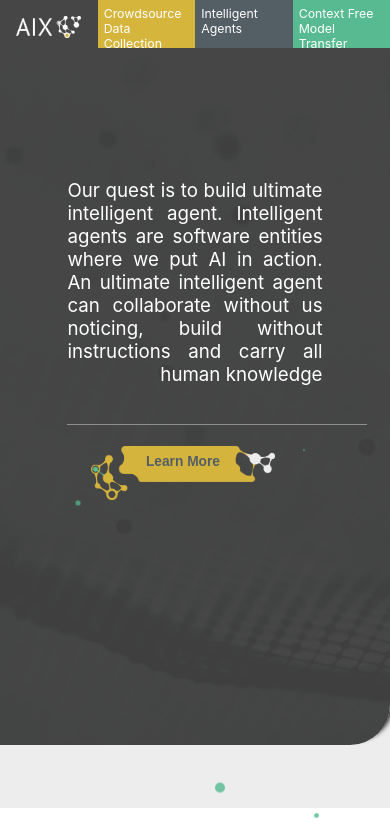
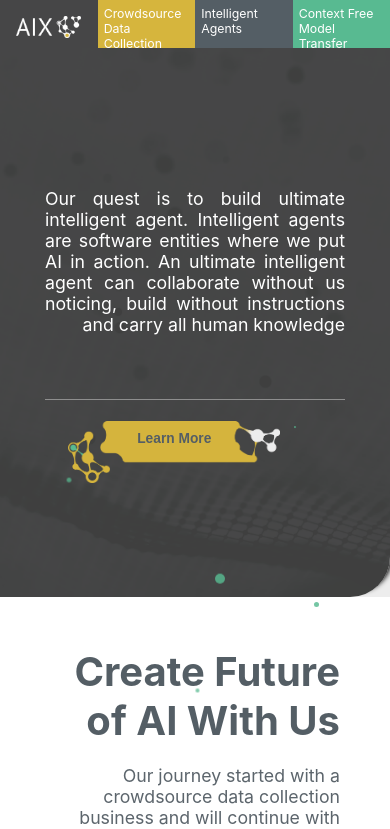
Before and after one commit to reginz/reginz.github.io, a React (Create React App) app: page / in a window 390 px wide. Shown: the top 829 px of the page. Built offline with nearby package versions, Linux system fonts and the light colour scheme.

Commit message:
Update HeroSection.css

```diff
--- a/src/components/HeroSection.css
+++ b/src/components/HeroSection.css
@@ -6,7 +6,7 @@
     background-color: #ededed;
 }
 .hero-container{
-    font-size: 2vw;
+    font-size: calc(1.3vw + 1vh);
     background: url(./Dark_background.png);
     background-size: cover;
     width: 100%;
@@ -15,6 +15,9 @@
     position: relative;
     border-radius: 0 0 40px;
     box-shadow: 8px 0 5px -6px  black;
+    align-items: center;
+    justify-content: center;
+    display: flex;
 }
 
 .paragraph-wrapper{
@@ -25,25 +28,25 @@
     position: relative;
     padding:3.2em;
     color:white;
+    max-width: 1900px;
+
 }
 .paragraph{
     position: relative;
-    grid-column: 1/7;
-    grid-row: 1/6;
+    grid-column: 1/8;
+    grid-row: 2/6;
     font-size:1em;
-    position: relative;
+    justify-self: center;
 }
 
 .paragraph p{
     text-align:left;
     position: relative;
-
 }
 .paragraph hr{
     grid-row: 2;
 }
 .paragraph button{
-    grid-row: 3;
     font-size: calc(.5vw + 1.1vh);
 }
 button{
@@ -64,31 +67,38 @@ button{
     .hero-container{
         height: 55vh;
     }
+    .paragraph hr{
+        grid-row: 2;
+    }
 }
 /* Phone */
 @media screen and (max-width: 600px){
     .paragraph{
         font-size:2.4em ;
-        grid-column: 2/8;
-        grid-row: 3/6;
+        grid-column: 1/9;
+        padding-right: 1em;
+        padding-left: 1em;
+        grid-row: 2/6;
+    }
+    .paragraph-wrapper{
+        padding-top:2em;
     }
     .paragraph p{
         direction:rtl;
         text-align:justify;
+        font-size:  calc(1.3vw + 1.5vh);
     }
     .paragraph button{
         font-size: calc(.5vw + 1.4vh);
     }
     button{
-        padding: .6em 4em 4em 4em;
+        padding: .7em 5em 5em 5em;
         left:6vw;
         position: relative;
 
     }
+
     .hero-container{
-        top: -8em;
-    }
-    .hero-container{
-        height:90vh;
+        height:65vh;
     }
 }
```
